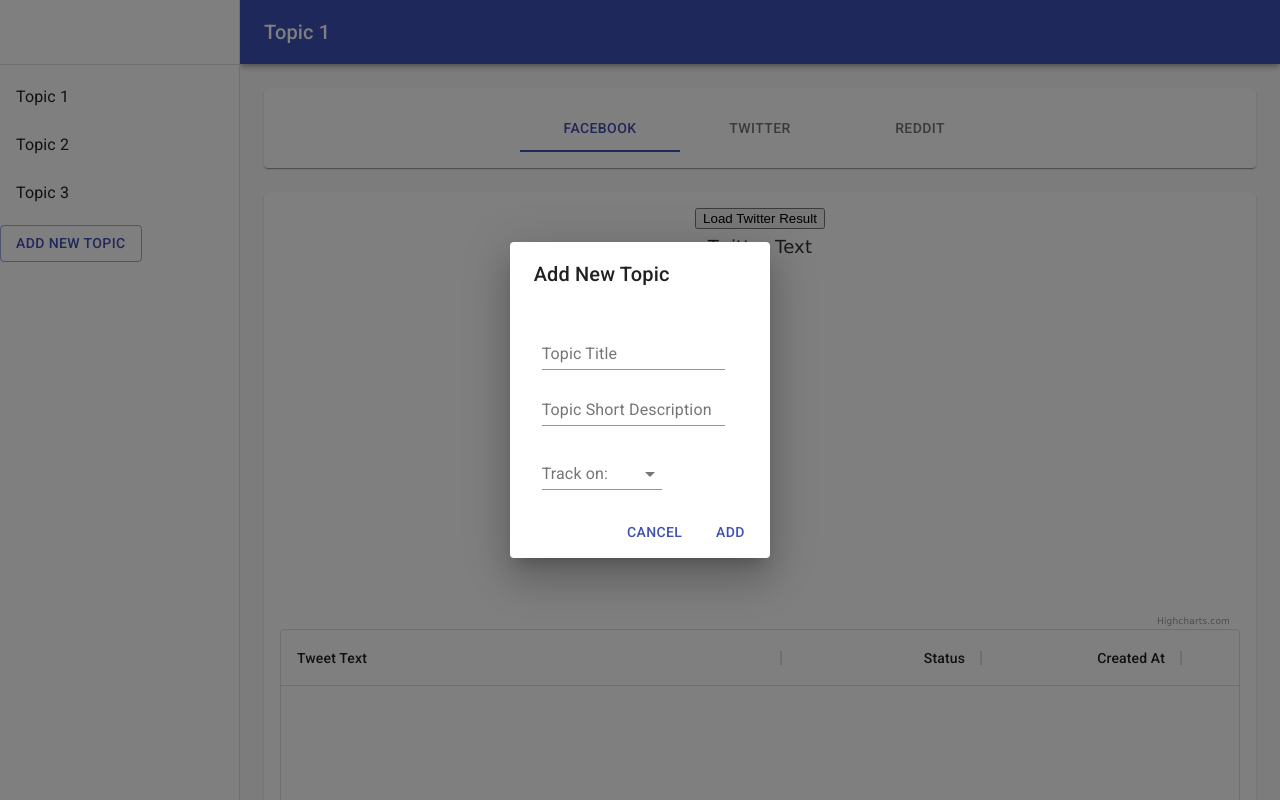
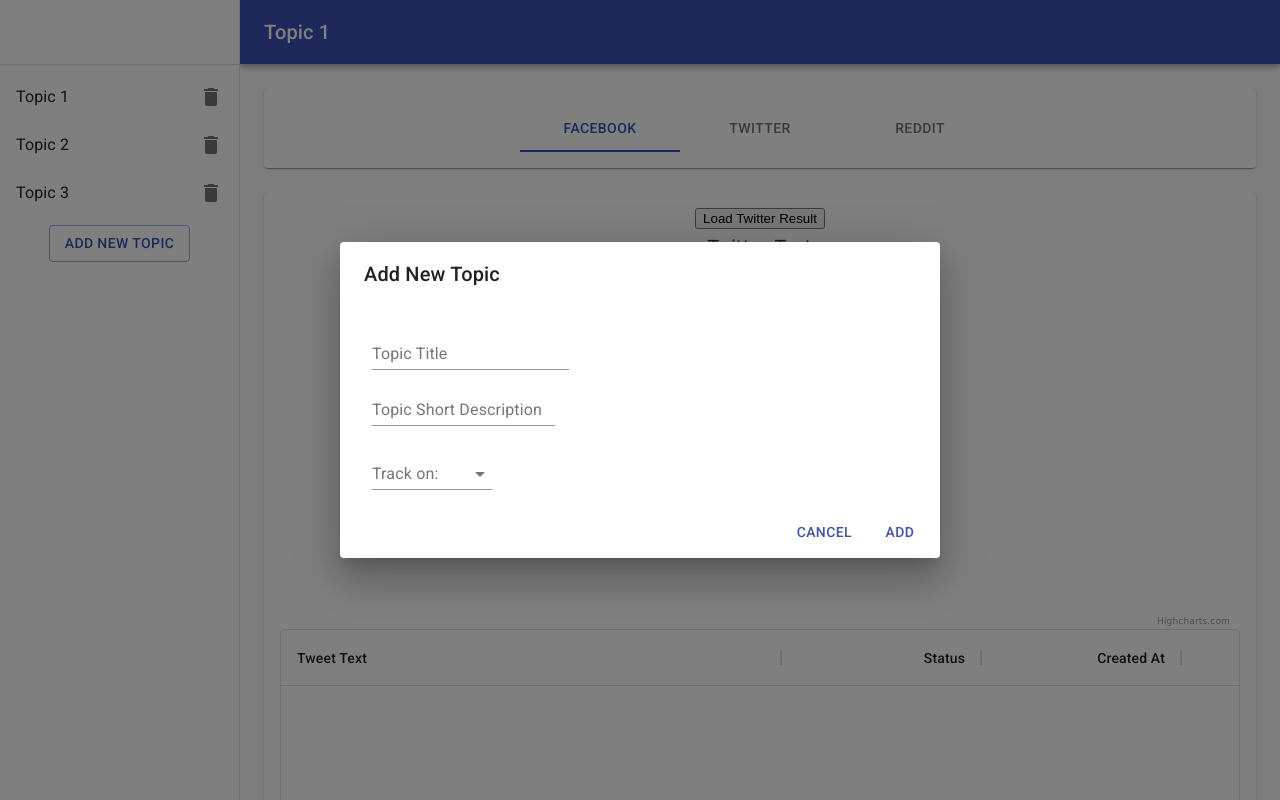
Before and after one commit to Yassine-cheffai/project-y-ui, a React (Create React App) app: page / in a window 1280 px wide. Both pictures are taken after a click on the button "ADD NEW TOPIC". Shown: the top 800 px of the page. Built offline with nearby package versions, Linux system fonts and the light colour scheme.

Commit message:
add topic delete option

```diff
--- a/public/index.html
+++ b/public/index.html
@@ -26,7 +26,7 @@
       work correctly both with client-side routing and a non-root public URL.
       Learn how to configure a non-root public URL by running `npm run build`.
     -->
-    <title>React App</title>
+    <title>Topic Tracker</title>
   </head>
   <body>
     <noscript>You need to enable JavaScript to run this app.</noscript>
--- a/src/App.tsx
+++ b/src/App.tsx
@@ -10,11 +10,15 @@ import Divider from "@material-ui/core/Divider";
 import ListItem from "@material-ui/core/ListItem";
 import ListItemText from "@material-ui/core/ListItemText";
 import Paper from "@material-ui/core/Paper";
+import DeleteIcon from "@material-ui/icons/Delete";
+import ListItemSecondaryAction from "@material-ui/core/ListItemSecondaryAction";
+import IconButton from "@material-ui/core/IconButton";
 
 import Twitter from "./components/twitter/twitter";
 import PlatformsNavigation from "./components/navigation/platforms";
 import Grid from "@material-ui/core/Grid";
 import TopicFormDialog from "./components/topic/topicFormDialog";
+import DeleteTopicConfirmation from "./components/dialogs/deleteTopicConfirmation";
 
 const gridStyles = makeStyles((theme: Theme) =>
   createStyles({
@@ -59,6 +63,17 @@ const useStyles = makeStyles((theme: Theme) =>
 export default function App() {
   const classes = useStyles();
   const gridClasses = gridStyles();
+  const [deletetopicDialogOpen, setdeletetopicDialogOpen] =
+    React.useState(false);
+  const [topicToDelete, settopicToDelete] = React.useState("");
+
+  const handleClickdeletetopicDialogOpen = () => {
+    setdeletetopicDialogOpen(true);
+  };
+
+  const handledeletetopicDialogClose = () => {
+    setdeletetopicDialogOpen(false);
+  };
 
   return (
     <div className={classes.root}>
@@ -84,9 +99,24 @@ export default function App() {
           {["Topic 1", "Topic 2", "Topic 3"].map((text, index) => (
             <ListItem button key={text}>
               <ListItemText primary={text} />
+              <ListItemSecondaryAction>
+                <IconButton edge="end" aria-label="delete">
+                  <DeleteIcon
+                    onClick={() => {
+                      handleClickdeletetopicDialogOpen();
+                      settopicToDelete(text);
+                    }}
+                  />
+                </IconButton>
+              </ListItemSecondaryAction>
             </ListItem>
           ))}
         </List>
+        <DeleteTopicConfirmation
+          open={deletetopicDialogOpen}
+          handleClose={handledeletetopicDialogClose}
+          topic={topicToDelete}
+        />
         <TopicFormDialog />
       </Drawer>
       <main className={classes.content}>
--- /dev/null
+++ b/src/components/dialogs/deleteTopicConfirmation.tsx
@@ -0,0 +1,38 @@
+import React from "react";
+import Button from "@material-ui/core/Button";
+import Dialog from "@material-ui/core/Dialog";
+import DialogActions from "@material-ui/core/DialogActions";
+import DialogTitle from "@material-ui/core/DialogTitle";
+
+export default function DeleteTopicConfirmation(props: any) {
+  const handleTopicDelete = () => {
+    console.log("topic deletion");
+  };
+  return (
+    <Dialog
+      open={props.open}
+      onClose={props.handleClose}
+      aria-labelledby="alert-dialog-title"
+      aria-describedby="alert-dialog-description"
+    >
+      <DialogTitle id="alert-dialog-title">
+        {`Are you sure you want to delete this topic (${props.topic})?`}
+      </DialogTitle>
+      <DialogActions>
+        <Button onClick={props.handleClose} color="primary">
+          Cancel
+        </Button>
+        <Button
+          onClick={() => {
+            handleTopicDelete();
+            props.handleClose();
+          }}
+          color="primary"
+          autoFocus
+        >
+          Delete
+        </Button>
+      </DialogActions>
+    </Dialog>
+  );
+}
--- a/src/components/topic/topicForm.tsx
+++ b/src/components/topic/topicForm.tsx
@@ -89,7 +89,7 @@ export default function TopicForm() {
     <div>
       <form className={inputClasses.root} noValidate autoComplete="off">
         <div>
-          <TextField id="standard-basic" label="Topic Title" />
+          <TextField id="standard-basic" label="Topic Title" fullWidth />
         </div>
         <div>
           <TextField id="standard-basic" label="Topic Short Description" />
--- a/src/components/topic/topicFormDialog.tsx
+++ b/src/components/topic/topicFormDialog.tsx
@@ -4,14 +4,9 @@ import Dialog from "@material-ui/core/Dialog";
 import DialogActions from "@material-ui/core/DialogActions";
 import DialogContent from "@material-ui/core/DialogContent";
 import DialogTitle from "@material-ui/core/DialogTitle";
-import Paper, { PaperProps } from "@material-ui/core/Paper";
 import TopicForm from "./topicForm";
 
-function PaperComponent(props: PaperProps) {
-  return <Paper {...props} />;
-}
-
-export default function TopicFormDialog() {
+export default function FormDialog() {
   const [open, setOpen] = React.useState(false);
 
   const handleClickOpen = () => {
@@ -23,24 +18,22 @@ export default function TopicFormDialog() {
   };
 
   return (
-    <div>
+    <div style={{ textAlign: "center" }}>
       <Button variant="outlined" color="primary" onClick={handleClickOpen}>
-        Add new Topic
+        Add New Topic
       </Button>
       <Dialog
+        fullWidth={true}
         open={open}
         onClose={handleClose}
-        PaperComponent={PaperComponent}
-        aria-labelledby="draggable-dialog-title"
+        aria-labelledby="form-dialog-title"
       >
-        <DialogTitle style={{ cursor: "move" }} id="draggable-dialog-title">
-          Add New Topic
-        </DialogTitle>
+        <DialogTitle id="form-dialog-title">Add New Topic</DialogTitle>
         <DialogContent>
           <TopicForm />
         </DialogContent>
         <DialogActions>
-          <Button autoFocus onClick={handleClose} color="primary">
+          <Button onClick={handleClose} color="primary">
             Cancel
           </Button>
           <Button onClick={handleClose} color="primary">
--- a/src/components/twitter/twitter.tsx
+++ b/src/components/twitter/twitter.tsx
@@ -33,7 +33,7 @@ const Twitter: React.FC = () => {
       url: "http://127.0.0.1:8000/api/twitter/",
       data: {
         product_name: "macbook air",
-        days: 7,
+        days: 1,
       },
       timeout: 3000000,
     })
```
